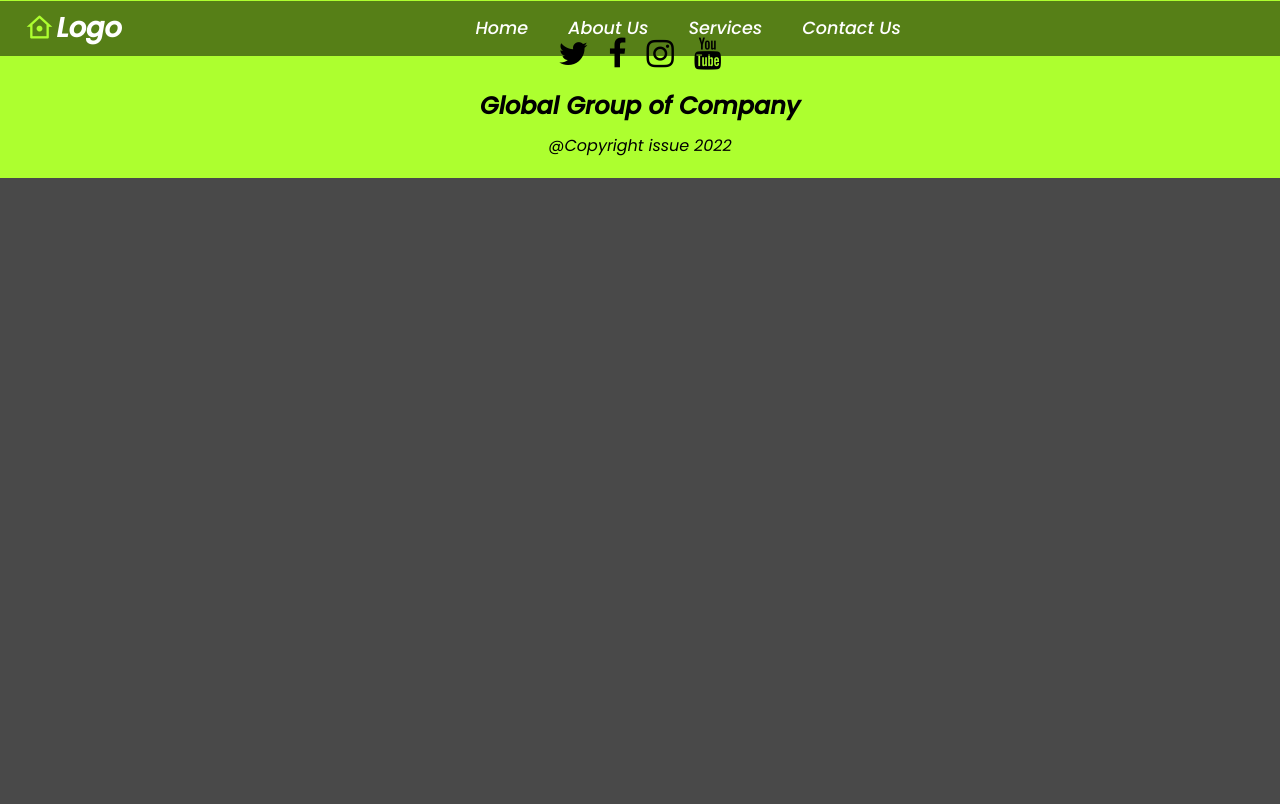
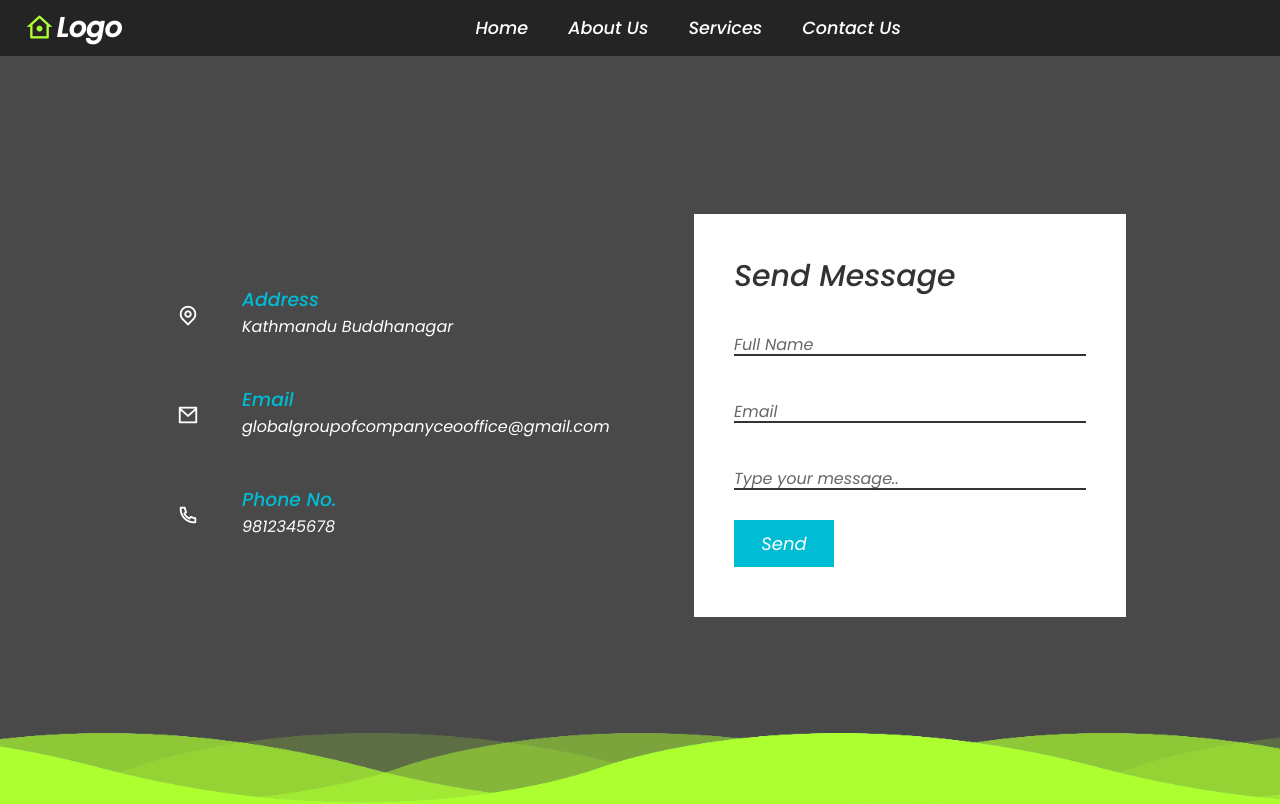
Before and after one commit to bipul077/Portfolio, a React (Create React App) app in the folder portfolio/: page /contact in a window 1280 px wide. Shown: the top 804 px of the page. Built offline with nearby package versions, Linux system fonts and the light colour scheme.

Commit message:
contactus page and some fixes

```diff
--- a/portfolio/src/App.js
+++ b/portfolio/src/App.js
@@ -3,6 +3,7 @@ import Footer from './components/Footer/Footer';
 import Header from './components/Header/Header';
 import Home from './components/Home/Home';
 import About from './components/Aboutus/About';
+import Contact from './components/Contact/Contact';
 import{
   BrowserRouter as Router,
   Routes,
@@ -17,6 +18,7 @@ function App() {
       <Routes>
         <Route exact path="/" element={<Home/>}/>
         <Route exact path="/about" element={<About/>}/>
+        <Route exact path="/contact" element={<Contact/>}/>
       </Routes>
     <Footer/>
     </Router>
--- /dev/null
+++ b/portfolio/src/components/Contact/Contact.css
@@ -0,0 +1,137 @@
+*{
+    margin: 0;
+    padding: 0;
+    box-sizing: border-box;
+}
+.contact{
+    position: relative;
+    min-height: 100vh;
+    padding: 50px 100px;
+    display: flex;
+    justify-content: center;
+    align-items: center;
+    flex-direction: column;
+    /* background: url(bg.jpg); */
+    background-size: cover;
+}
+.contact .content{
+    max-width: 800px;
+    textC-align: center;
+}
+.contact .content h2{
+    font-size:36px;
+    font-weight: 500;
+    color: #fff;
+}
+.contact .content p{
+    font-weight: 300;
+    color: #fff;
+}
+.containerC{
+    width: 100%;
+    display: flex;
+    justify-content : center;
+    align-items : center;
+    margin-top: 30px;
+}
+.containerC .contactInfo{
+    width: 50%;
+    display: flex;
+    flex-direction : column;
+}
+.containerC .contactInfo .box{
+    position : relative;
+    padding : 20px 0;
+    display: flex;
+}
+.containerC .contactInfo .box .icon{
+    min-width: 68px;
+    height: 60px;
+    /* background: #fff; */
+    display: flex;
+    justify-content : center;
+    align-items: center;
+    border-radius : 50%;
+    font-size: 22px;
+}
+.containerC .contactInfo .box .textC{
+    display: flex;
+    margin-Left: 20px;
+    font-size: 16px;
+    color: #fff;
+    flex-direction : column;
+    font-weight: 300;
+}
+.containerC .contactInfo .box .textC h3{
+    font-weight: 500;
+    color: #00bcd4;
+}
+.contactForm{
+    width: 40%;
+    padding: 40px;
+    background: #fff;
+}
+.contactForm h2{
+    font-size: 30px;
+    color: #333;
+    font-weight : 500;
+}
+.contactForm .inputBox{
+    position: relative;
+    width: 100%;
+    margin-top: 10px;
+}
+.contactForm .inputBox input,
+.contactForm .inputBox input textCarea{
+    width: 100%;
+    padding: 5px 0;
+    font-size: 16px;
+    margin: 10px 0;
+    border : none;
+    border-bottom : 2px solid #333;
+    outline: none;
+}
+
+.contactForm .inputBox span{
+    position: absolute;
+    Left: 0;
+    padding: 5px 0;
+    font-size: 16px;
+    margin: 18px 0;
+    pointer-events : none;
+    transition: 0.5s;
+    color: #666;
+}
+.contactForm .inputBox input:focus ~ span,
+.contactForm .inputBox input:valid ~ span,
+.contactForm .inputBox textCarea:focus ~ span,
+.contactForm .inputBox textCarea:focus ~ span{
+    color: #e91e63 ;
+    font-size: 12px;
+    transform: translateY(-28px);
+}
+.contactForm .inputBox input[type="submit"]{
+    width: 100px;
+    background: #00bcd4;
+    color: #fff;
+    border: none;
+    cursor: pointer;
+    padding: 10px;
+    font-size: 18px;
+}
+
+@media (max-width: 991px){
+    .contact{
+        padding: 50px;
+    }
+    .containerC{
+        flex-direction: column;
+    }
+    .containerC .contactInfo{
+        margin-bottom: 40px;
+    }
+    .containerC .contactInfo,
+    .contactForm{
+        width: 100%;
+    }
+}
--- /dev/null
+++ b/portfolio/src/components/Contact/Contact.js
@@ -0,0 +1,60 @@
+import React from 'react'
+import "./Contact.css"
+
+export default function Contact() {
+  return (
+    <div>
+        <section className="contact">
+            {/* <div class = "content">
+                <h2>Contact Us</h2>
+                <p>Lorem ipsum dolor sit amet, consectetur adipiscing elit. Phasellus purus arcu, consectetur sed pellentesque ac, consectetur ut risus. In facilisis elit vitae feugiat pretium. Vivamus libero purus, aliquet vitae ex et, ultricies egestas sapien. Aliquam pulvinar sem sit amet leo maximus pulvinar. Integer dictum augue nec gravida lacinia. Aliquam cursus venenatis efficitur. Praesent elementum eleifend venenatis. Aliquam faucibus sed enim eget fermentum.</p>
+            </div> */}
+            <div className="containerC">
+                <div className = "contactInfo">
+                    <div className = "box">
+                        <div className = "icon"><i class="ri-map-pin-line"></i></div>
+                        <div className = "textC">
+                            <h3>Address</h3>
+                            <p>Kathmandu Buddhanagar</p>
+                        </div>
+                    </div>
+                    <div className = "box">
+                        <div className = "icon"><i class="ri-mail-line"></i></div>
+                        <div className = "textC">
+                            <h3>Email</h3>
+                            <p>globalgroupofcompanyceooffice@gmail.com</p>
+                        </div>
+                    </div>
+                    <div className = "box">
+                        <div className = "icon"><i class="ri-phone-line"></i></div>
+                        <div className = "textC">
+                            <h3>Phone No.</h3>
+                            <p>9812345678</p>
+                        </div>
+                    </div>
+                </div>
+                <div className="contactForm">
+                    <form>
+                        <h2>Send Message</h2>
+                        <div className="inputBox">
+                            <input type="textC" name = "" required="required"></input>
+                            <span>Full Name</span>
+                        </div>
+                        <div className="inputBox">
+                            <input type="textC" name = "" required="required"></input>
+                            <span>Email</span>
+                        </div>
+                        <div className="inputBox">
+                            <input type="textC" name = "" required="required"></input>
+                            <span>Type your message..</span>
+                        </div>
+                        <div className="inputBox">
+                            <input type = "submit" name = "" value="Send"></input>
+                        </div>
+                    </form>
+                </div>
+            </div>
+        </section>
+    </div>
+  )
+}
--- a/portfolio/src/components/Footer/Footer.css
+++ b/portfolio/src/components/Footer/Footer.css
@@ -8,6 +8,7 @@
     align-items: flex-end;
     min-height: 0vh;
     background: #333;
+    margin-top: 4vh;
 }
 .subcontainer{
     position: relative;
--- a/portfolio/src/components/Header/Header.js
+++ b/portfolio/src/components/Header/Header.js
@@ -21,7 +21,7 @@ export default function header() {
                 <li><Link to="/">Home</Link></li>
                 <li><Link to="/about">About Us</Link></li>
                 <li><a href="#">Services</a></li>
-                <li><a href="#">Contact Us</a></li>
+                <li><Link to="/contact">Contact Us</Link></li>
             </ul>
 
             <div className='main'>
```
Also changed, not shown: 1 other file (tests, documents, lock files or other folders).
